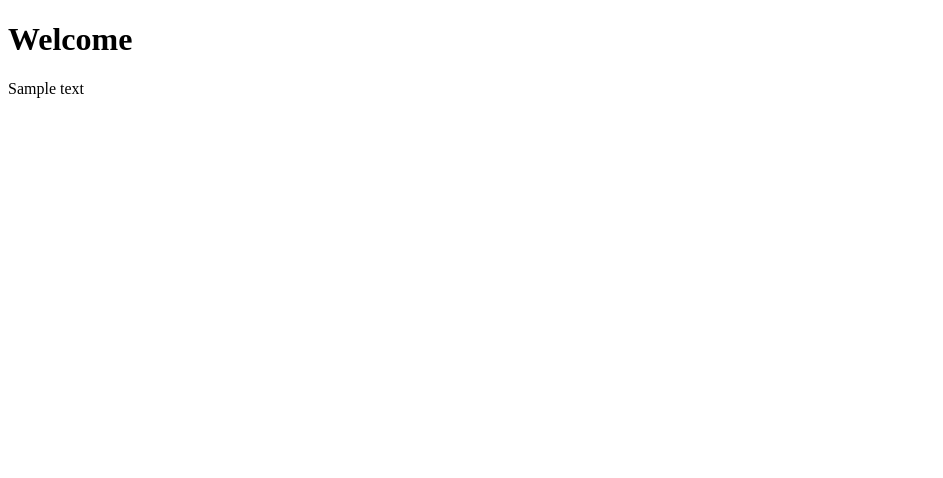
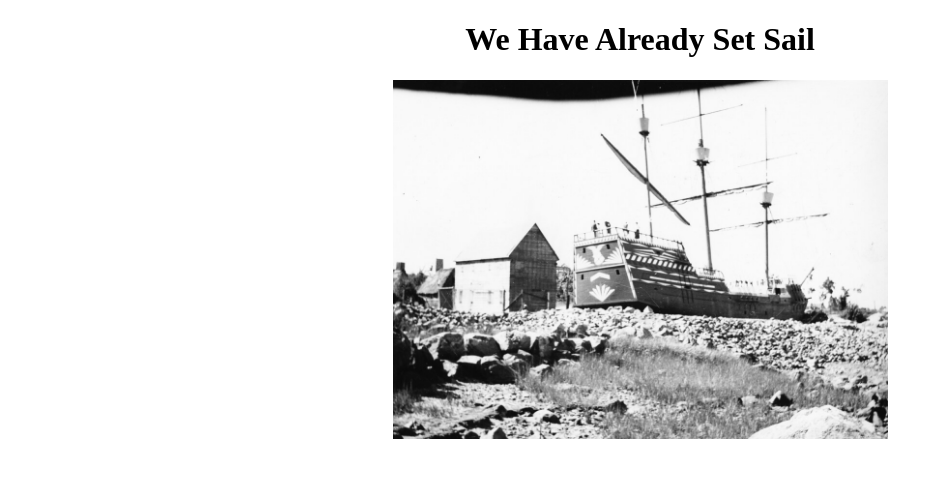
Before and after one commit to Sparks29032/KaprekarPuzzle, a plain HTML site: page docs/index.html in a window 1280 px wide. Shown: the whole page, without its empty margins (0-943 px from the left). Drawn offline with Linux system fonts and the light colour scheme.

Commit message:
Add files via upload

```diff
--- a/docs/index.html
+++ b/docs/index.html
@@ -1,12 +1,15 @@
 <!DOCTYPE html>
 <html>
 <head>
-<title>Arbella</title>
+	<title>Arbella</title>
 </head>
+
 <body>
-
-<h1>Welcome</h1>
-<p>Sample text</p>
+<center>
+	<h1>We Have Already Set Sail</h1>
+	<img src="resources/Arbella.jpg" alt="you must see our ship" style="width:495px;height:359px;">
+</center>
 
 </body>
+
 </html>
```
Also changed, not shown: docs/shipwreck.html (added, +12 -0 lines), docs/resources/Arbella.jpg (added).
